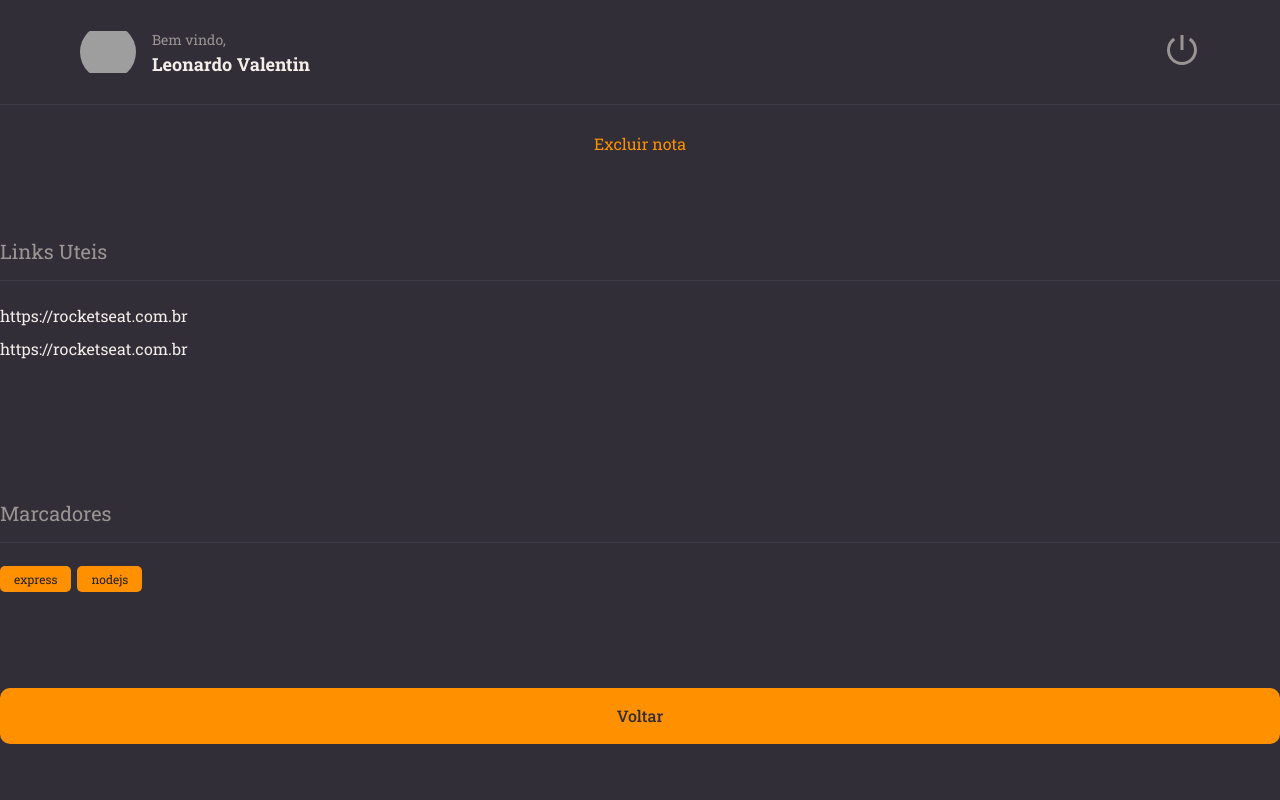
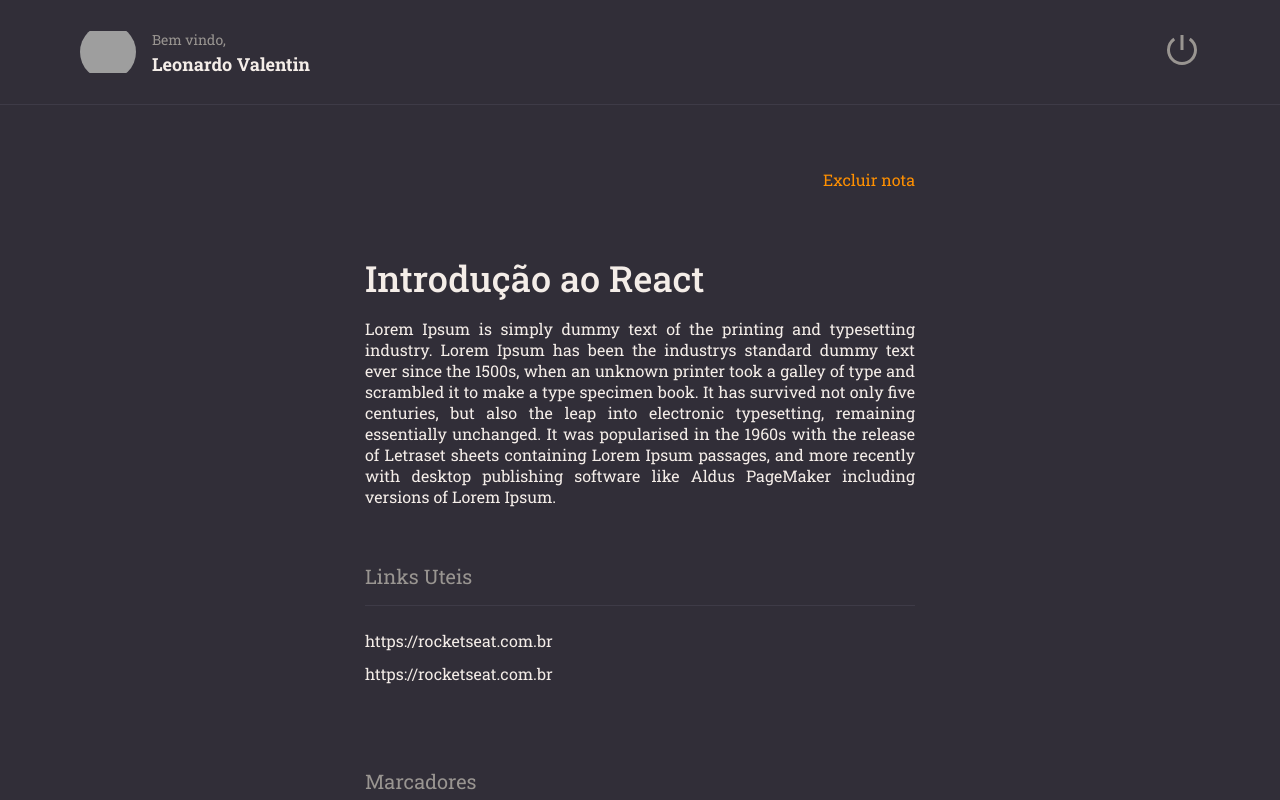
Before and after one commit to leonardo-valentin/rocketnotes, a React (Vite) app: page / in a window 1280 px wide. Built offline with nearby package versions, Linux system fonts and the light colour scheme; grey boxes are pictures that could not be loaded.

Commit message:
feat style scrollbar and ajust positions

```diff
--- a/src/pages/Details/index.jsx
+++ b/src/pages/Details/index.jsx
@@ -1,4 +1,4 @@
-import { Container, Links } from "./styles.js";
+import { Container, Links, Content } from "./styles.js";
 import { Header } from "../../components/Header/index.jsx";
 import { Button } from "../../components/Button/index.jsx";
 import { ButtonText } from "../../components/ButtonText/index.jsx";
@@ -9,7 +9,24 @@ export function Details() {
   return (
     <Container>
       <Header />
+      <main>
+        <Content>
           <ButtonText title="Excluir nota" />
+
+          <h1>Introdução ao React</h1>
+
+          <p>
+            Lorem Ipsum is simply dummy text of the printing and typesetting
+            industry. Lorem Ipsum has been the industrys standard dummy text
+            ever since the 1500s, when an unknown printer took a galley of type
+            and scrambled it to make a type specimen book. It has survived not
+            only five centuries, but also the leap into electronic typesetting,
+            remaining essentially unchanged. It was popularised in the 1960s
+            with the release of Letraset sheets containing Lorem Ipsum passages,
+            and more recently with desktop publishing software like Aldus
+            PageMaker including versions of Lorem Ipsum.
+          </p>
+
           <Section title="Links Uteis">
             <Links>
               <li>
@@ -26,6 +43,8 @@ export function Details() {
           </Section>
 
           <Button title="Voltar" />
+        </Content>
+      </main>
     </Container>
   );
 }
--- a/src/pages/Details/styles.js
+++ b/src/pages/Details/styles.js
@@ -10,6 +10,22 @@ export const Container = styled.div`
   grid-template-areas:
     "header"
     "content";
+
+  > main {
+    grid-area: content;
+    overflow-y: scroll;
+    padding: 6.4rem 0;
+  }
+
+  > main::-webkit-scrollbar {
+    width: 0.5rem;
+  }
+  > main::-webkit-scrollbar-track {
+    background: transparent;
+  }
+  > main::-webkit-scrollbar-thumb {
+    background: ${({ theme }) => theme.COLORS.GRAY_100};
+  }
 `;
 
 export const Links = styled.ul`
@@ -23,3 +39,27 @@ export const Links = styled.ul`
     }
   }
 `;
+
+export const Content = styled.div`
+  max-width: 55rem;
+  margin: 0 auto;
+
+  display: flex;
+  flex-direction: column;
+
+  > button:first-child {
+    align-self: end;
+  }
+
+  > h1 {
+    font-size: 3.6rem;
+    font-weight: 500;
+    padding-top: 6.4rem;
+  }
+
+  > p {
+    font-size: 1.6rem;
+    margin-top: 1.6rem;
+    text-align: justify;
+  }
+`;
```
Lines whose indentation alone changed are shown as unchanged.
